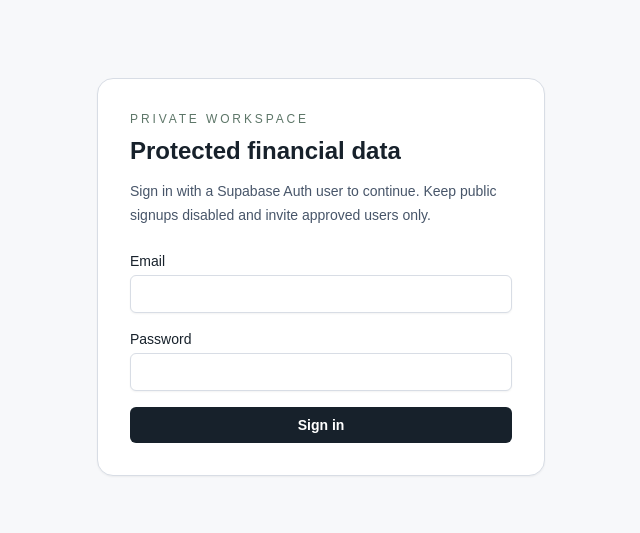
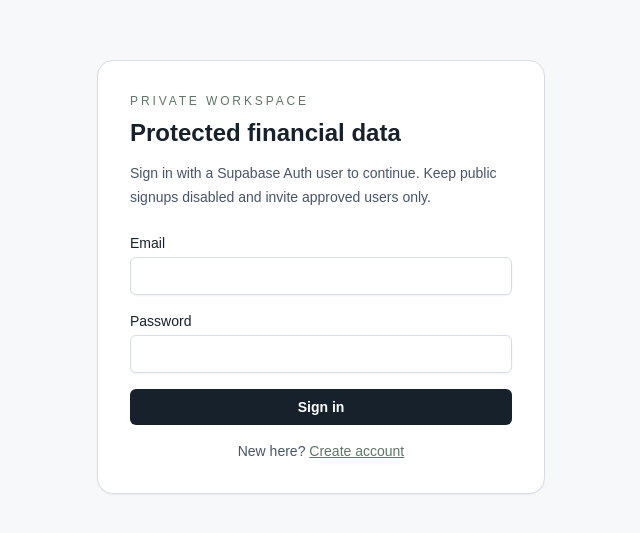
Before and after one commit to Arres1523/AI-financials-For-CPA-Web, a Next.js app: page /login in a window 1280 px wide. Shown: the part 123-656 px from the top of the page, without its empty margins (319-959 px from the left). Built offline with nearby package versions, Linux system fonts and the light colour scheme; no server answers.

Commit message:
add account creation link to login

```diff
--- a/src/app/login/LoginForm.tsx
+++ b/src/app/login/LoginForm.tsx
@@ -92,6 +92,12 @@ export default function LoginForm() {
       >
         {isSubmitting ? "Signing in..." : "Sign in"}
       </button>
+      <p className="text-center text-sm text-slate-600">
+        New here?{" "}
+        <a href="/register" className="font-medium text-sage underline">
+          Create account
+        </a>
+      </p>
     </form>
   );
 }
```
Also changed, not shown: 1 other file (tests, documents, lock files or other folders).
